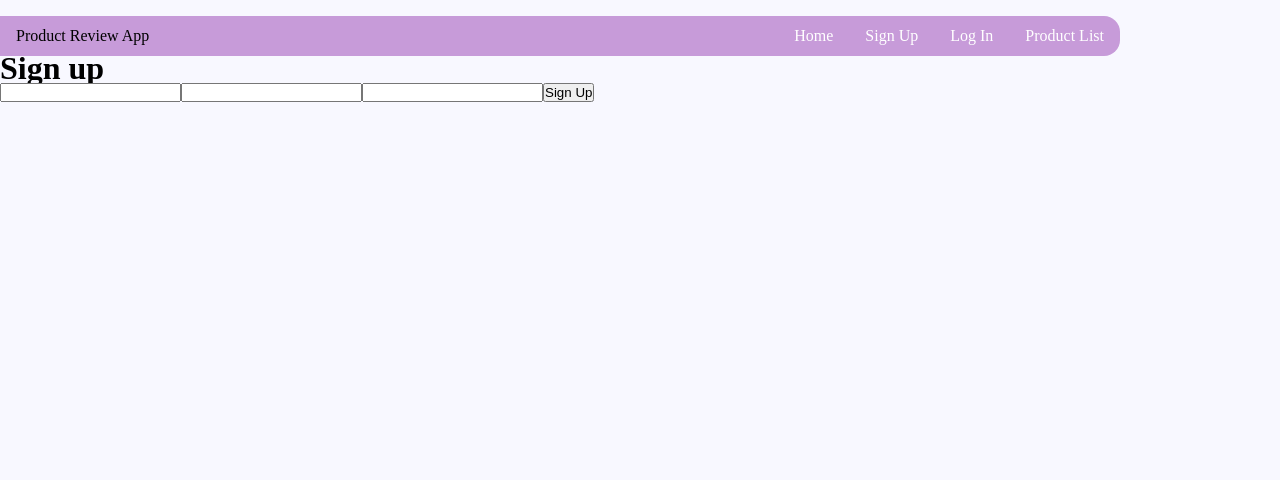
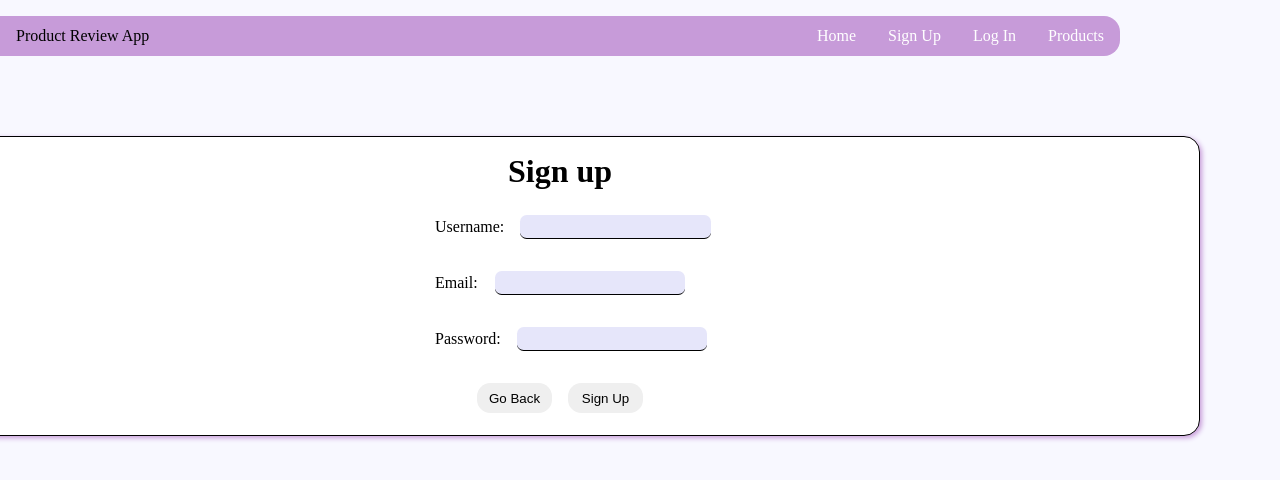
Before and after one commit to EclecticOwl/product-feedback-app, a Vue app in the folder vue_app/: page /sign-up in a window 1280 px wide. Shown: the top 480 px of the page. Built offline with nearby package versions, Linux system fonts and the light colour scheme.

Commit message:
Added styling to the sign out, and sign up page.

```diff
--- a/vue_app/src/App.vue
+++ b/vue_app/src/App.vue
@@ -62,10 +62,14 @@ body
   justify-content: center
   gap: 2em
   border-radius: 1em
+  box-shadow: 2px 2px 5px hsl(282, 45%, 73%)
 
 .form-input
+  width: 250px
   display: flex
-  gap: 2em
+  flex-direction: row
+  justify-content: space-between
+  gap: 1em
   input
     padding: 0 .5em
     border-radius: .5em
@@ -82,5 +86,10 @@ body
     height: 30px
     border-radius: 1em
     border: none
-
+.form-container
+    margin-top: 5em
+    display: flex
+    flex-direction: column
+    justify-content: center
+    align-items: center
 </style>
--- a/vue_app/src/components/HamBurger.vue
+++ b/vue_app/src/components/HamBurger.vue
@@ -7,7 +7,7 @@
 					<li><router-link to="/sign-up" @click="isActive = !isActive">Register</router-link></li>
 					<li v-if="!isUser"><router-link to="/log-in" @click="isActive = !isActive">Log In</router-link></li>
 					<li v-if="isUser"><router-link to="/sign-out" @click="isActive = !isActive">Log Out</router-link></li>
-					<li><router-link to="/product-list" @click="isActive = !isActive">Product List</router-link></li>
+					<li><router-link to="/product-list" @click="isActive = !isActive">Products</router-link></li>
 				</ul>
 			</div>
 			<div class="hamburger-box" :class="{ isActive: isActive}">
--- a/vue_app/src/components/NavBar.vue
+++ b/vue_app/src/components/NavBar.vue
@@ -6,7 +6,7 @@
       <li><router-link to="/sign-up">Sign Up</router-link></li>
       <li v-if="!isAnon"><router-link to="/log-in">Log In</router-link></li>
       <li v-if="isAnon"><router-link to="/sign-out">Sign Out</router-link></li>
-      <li><router-link to="/product-list">Product List</router-link></li>
+      <li><router-link to="/product-list">Products</router-link></li>
     </ul>
   </nav>
 </template>
--- a/vue_app/src/views/LogIn.vue
+++ b/vue_app/src/views/LogIn.vue
@@ -1,5 +1,5 @@
 <template>
-    <div class="log-in">
+    <div class="form-container">
         <form @submit.prevent="submitForm" class="form-main">
             <div>
                 <h1>Log In</h1>
@@ -57,10 +57,4 @@ export default {
 }
 </script>
 <style lang="sass">
-.log-in
-    margin-top: 5em
-    display: flex
-    flex-direction: column
-    justify-content: center
-    align-items: center
 </style>
--- a/vue_app/src/views/SignOut.vue
+++ b/vue_app/src/views/SignOut.vue
@@ -1,9 +1,16 @@
 <template>
-    <div class="log-in">
-        <h1>Log In</h1>
-        <form @submit.prevent="submitForm">
-            <p>Are you sure you wish to sign out?</p>
-            <button type="submit">Sign Out</button>
+    <div class="form-container">
+        <form @submit.prevent="submitForm" class="form-main">
+            <div>
+                <h1>Log In</h1>
+            </div>
+            <div>
+                <p>Are you sure you wish to sign out?</p>
+            </div>
+            <div class="form-controls">
+                <button @click.prevent="goBack">Go Back</button>
+                <button type="submit">Sign Out</button>
+            </div>
         </form>
     </div>
 </template>
@@ -27,8 +34,14 @@ export default {
             .catch(err => {
               console.log(err)
             })
+        },
+        goBack() {
+            this.$router.push('/')
         }
     }
 }
 
 </script>
+
+<style lang="sass">
+</style>
--- a/vue_app/src/views/SignUp.vue
+++ b/vue_app/src/views/SignUp.vue
@@ -1,12 +1,25 @@
 <template>
-    <div class="sign-up">
-        <h1>Sign up</h1>
-
-        <form @submit.prevent="submitForm">
-            <input type="email" name="username" v-model="username">
-            <input type="email" name="email" v-model="email">
-            <input type="password" name="password" v-model="password">
-            <button type="submit">Sign Up</button>
+    <div class="form-container">
+        <form @submit.prevent="submitForm" class="form-main">
+            <div>
+                <h1>Sign up</h1>
+            </div>
+            <div class="form-input">
+                <label for="username">Username:</label>
+                <input type="email" name="username" v-model="username">
+            </div>
+            <div class="form-input">
+                <label for="email">Email:</label>
+                <input type="email" name="email" v-model="email">
+            </div>
+            <div class="form-input">
+                <label for="password">Password:</label>
+                <input type="password" name="password" v-model="password">
+            </div>
+            <div class="form-controls">
+                <button @click.prevent="goBack">Go Back</button>
+                <button type="submit">Sign Up</button>
+            </div>
 
         </form>
     </div>
@@ -41,6 +54,9 @@ export default {
                 .catch(error => {
                     console.log(error)
                 })
+        },
+        goBack() {
+            this.$router.push('/')
         }
     }
 }
```
